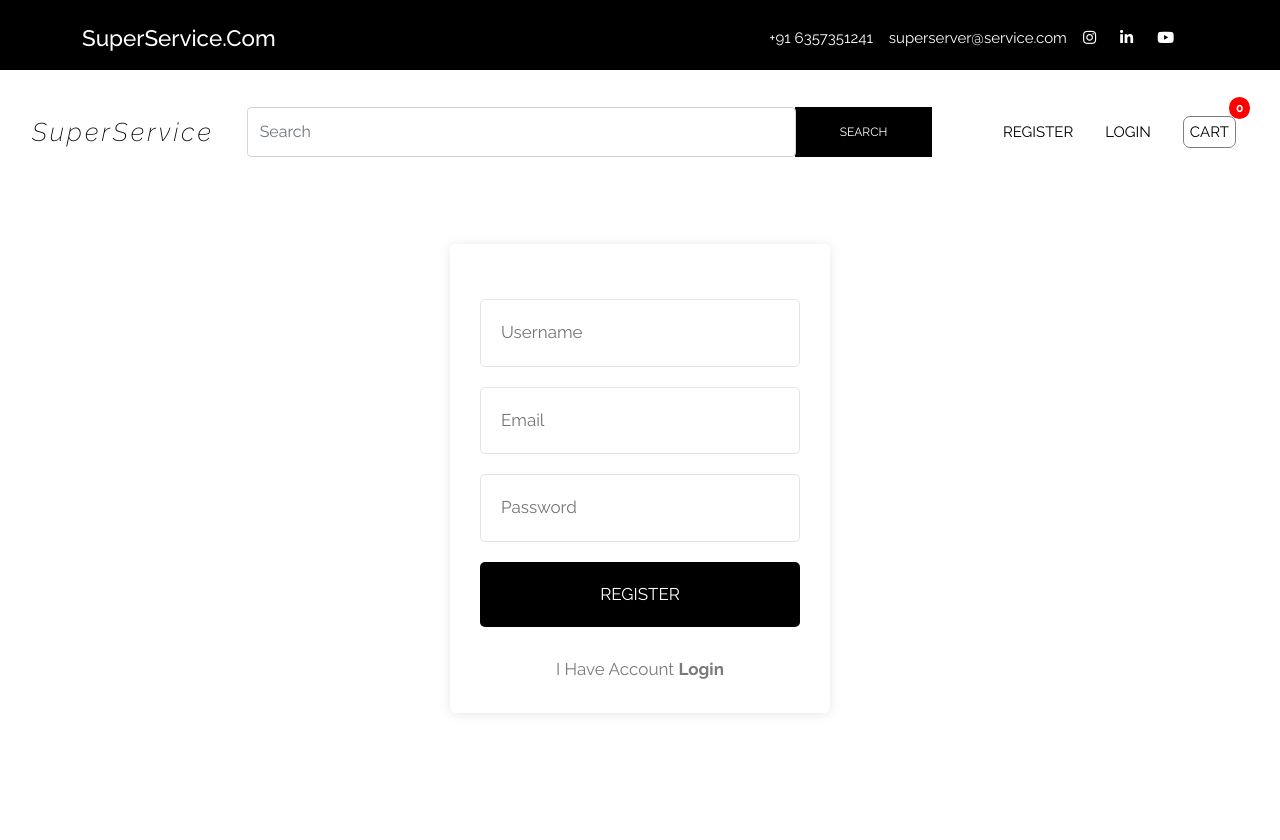
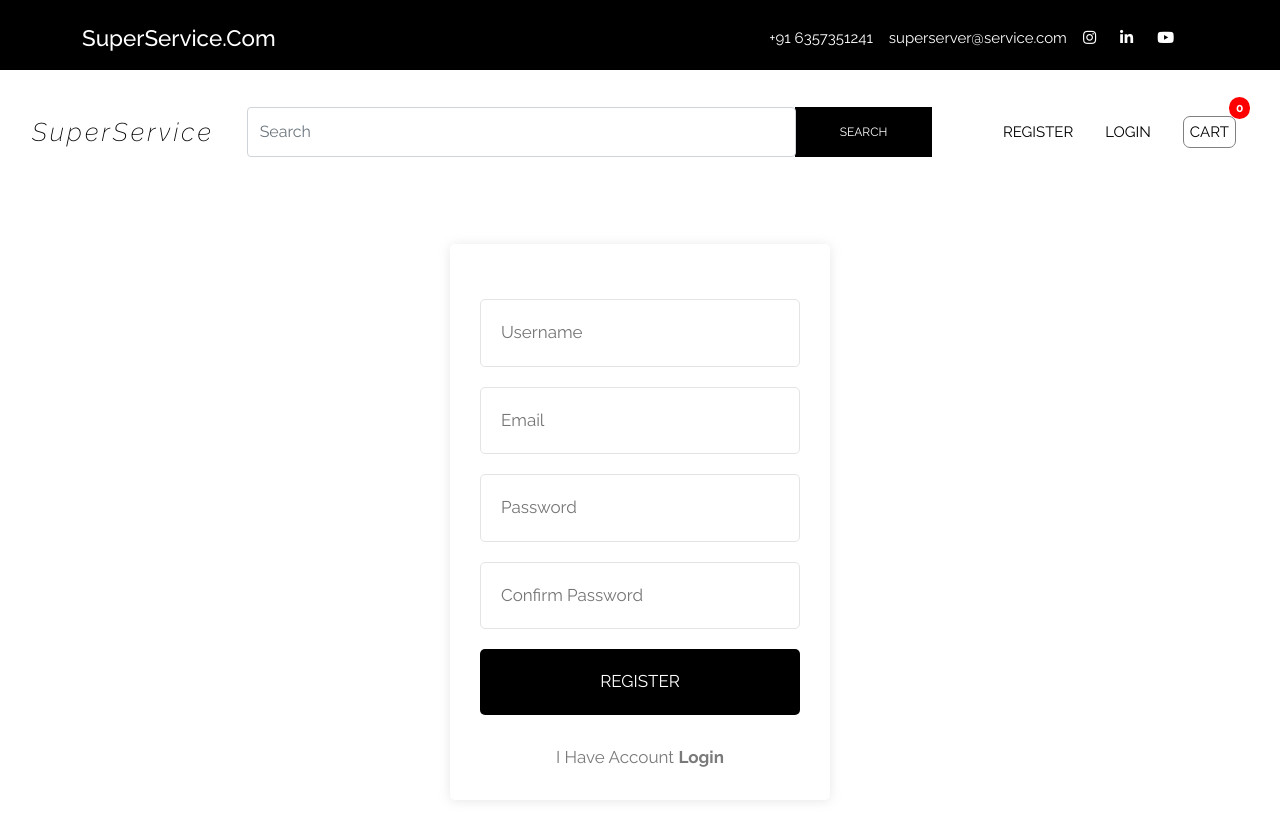
Before and after one commit to SuperService12/superservice, a React (Create React App) app: page /register in a window 1280 px wide. Shown: the top 840 px of the page. Before the commit the page ends 800 px from the top, so only its background shows below. Built offline with nearby package versions, Linux system fonts and the light colour scheme; no server answers.

Commit message:
Order Changes

```diff
--- a/src/screens/OrderScreen.js
+++ b/src/screens/OrderScreen.js
@@ -40,7 +40,8 @@ const OrderScreen = ({ match }) => {
       const { data: clientId } = await SuperServer.get("/api/config/paypal");
       const script = document.createElement("script");
       script.type = "text/javascript";
-      script.src = `https://www.paypal.com/sdk/js?client-id=${clientId}`;
+      script.src = `https://www.paypal.com/sdk/js?client-id=${clientId}&currency=JPY`;
+      console.log('cli', clientId);
       script.async = true;
       script.onload = () => {
         setSdkReady(true);
@@ -237,7 +238,7 @@ const OrderScreen = ({ match }) => {
                     ) : (
                       <PayPalButton
                         amount={order.totalPrice}
-                        currency="INR"
+                        currency="JPY"
                         onSuccess={successPaymentHandler}
                         style={{
                           color: "black",
--- a/src/screens/PlaceOrderScreen.js
+++ b/src/screens/PlaceOrderScreen.js
@@ -35,7 +35,7 @@ const PlaceOrderScreen = ({ history }) => {
 
   useEffect(() => {
     if (success) {
-      history.push(`/order/₹{order._id}`);
+      history.push(`/order/${order._id}`);
       dispatch({ type: ORDER_CREATE_RESET });
     }
   }, [history, dispatch, success, order]);
@@ -127,7 +127,7 @@ const PlaceOrderScreen = ({ history }) => {
                       <img src={item.image} alt={item.name} />
                     </div>
                     <div className="col-md-5 col-6 d-flex align-items-center">
-                      <Link to={`/products/₹{item.product}`}>
+                      <Link to={`/products/${item.product}`}>
                         <h6>{item.name}</h6>
                       </Link>
                     </div>
--- a/src/screens/Register.js
+++ b/src/screens/Register.js
@@ -11,6 +11,8 @@ const Register = ({ location, history }) => {
   const [name, setName] = useState("");
   const [email, setEmail] = useState("");
   const [password, setPassword] = useState("");
+  const [password1, setPassword1] = useState("");
+  const [Error, setError] = useState(false);
 
   const dispatch = useDispatch();
   const redirect = location.search ? location.search.split("=")[1] : "/";
@@ -26,6 +28,10 @@ const Register = ({ location, history }) => {
 
   const submitHandler = (e) => {
     e.preventDefault();
+    if (password !== password1) {
+      setError(true);return
+    }
+    setError(false);
     dispatch(register(name, email, password));
   };
 
@@ -34,6 +40,7 @@ const Register = ({ location, history }) => {
       <Header />
       <div className="container d-flex flex-column justify-content-center align-items-center login-center">
         {error && <Message variant="alert-danger">{error}</Message>}
+        {Error && <Message variant="alert-danger">{"Password doesn't match"}</Message>}
         {loading && <Loading />}
 
         <form
@@ -58,6 +65,12 @@ const Register = ({ location, history }) => {
             value={password}
             onChange={(e) => setPassword(e.target.value)}
           />
+          <input
+            type="password"
+            placeholder="Confirm Password"
+            value={password1}
+            onChange={(e) => setPassword1(e.target.value)}
+          />
 
           <button type="submit">Register</button>
           <p>
```
